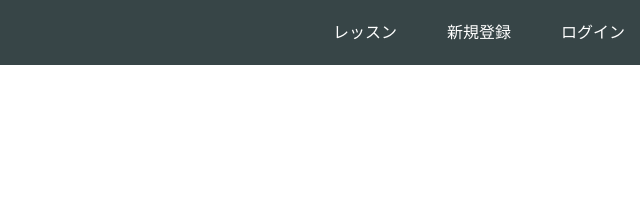
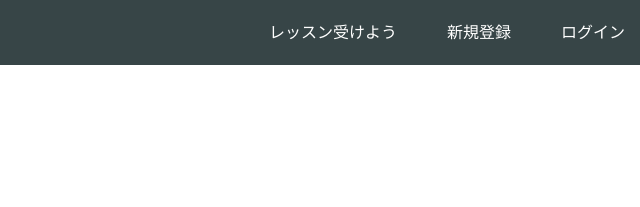
Before and after one commit to progate-test/progate-test.github.io, a plain HTML site: page index.html in a window 1280 px wide. Shown: the top 207 px of the page, 640-1280 px from the left. Drawn offline with Linux system fonts and the light colour scheme.

Commit message:
Update index.html

```diff
--- a/index.html
+++ b/index.html
@@ -15,7 +15,7 @@
       </div>
       <span class="fa fa-bars menu-icon"></span>
       <div class="header-right">
-        <a href="#">レッスン</a>
+        <a href="#">レッスン受けよう</a>
         <a href="#">新規登録</a>
         <a href="#" class="login">ログイン</a>
       </div>
```
